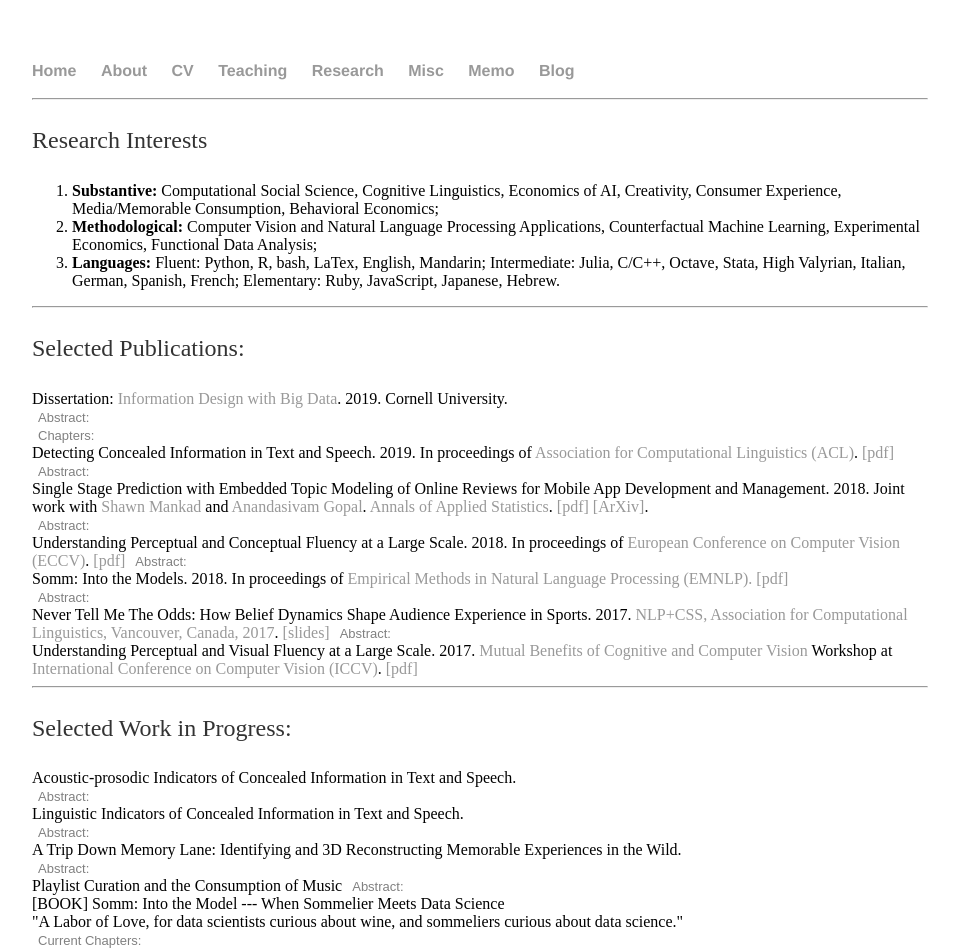
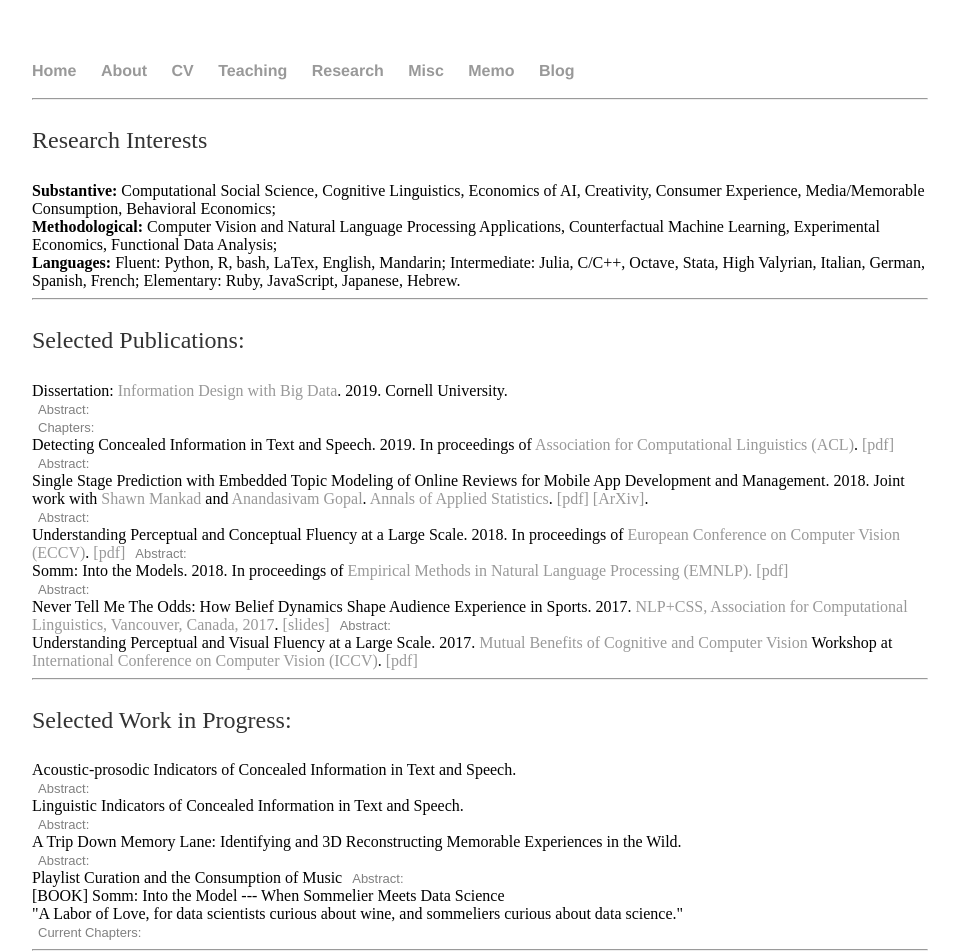
Before and after one commit to shenglih/shenglih.github.io, a Jekyll site: the page built from research/index.html, in a window 1280 px wide. Shown: the top 952 px of the page, without its empty margins (160-1119 px from the left). Built offline with Jekyll 4.4.1, drawn with Linux system fonts in a browser that asks for light colours.

Commit message:
Update index.html

```diff
--- a/research/index.html
+++ b/research/index.html
@@ -42,11 +42,9 @@ title: Shengli Hu, Research
 <div class="blurb">
 	<hr>
 	<p> Research Interests </p>
-	<ol>
-		<li> <b>Substantive:</b> Computational Social Science, Cognitive Linguistics, Economics of AI, Creativity, Consumer Experience, Media/Memorable Consumption, Behavioral Economics;</li>
-		<li> <b>Methodological:</b> Computer Vision and Natural Language Processing Applications, Counterfactual Machine Learning, Experimental Economics, Functional Data Analysis;</li>
-		<li> <b>Languages:</b> Fluent: Python, R, bash, LaTex, English, Mandarin; Intermediate: Julia, C/C++, Octave, Stata, High Valyrian, Italian, German, Spanish, French; Elementary: Ruby, JavaScript, Japanese, Hebrew.
-	</ol>
+	<b>Substantive:</b> Computational Social Science, Cognitive Linguistics, Economics of AI, Creativity, Consumer Experience, Media/Memorable Consumption, Behavioral Economics;<br>
+	<b>Methodological:</b> Computer Vision and Natural Language Processing Applications, Counterfactual Machine Learning, Experimental Economics, Functional Data Analysis;<br>
+        <b>Languages:</b> Fluent: Python, R, bash, LaTex, English, Mandarin; Intermediate: Julia, C/C++, Octave, Stata, High Valyrian, Italian, German, Spanish, French; Elementary: Ruby, JavaScript, Japanese, Hebrew.<br>
 <!-- <h2> Dissertation Title: Media Consumption and Consumer Experience </h2> -->
 <!-- <h2> Dissertation Committee: Shawn Mankad, Vrinda Kadiyali, Kavita Bala, Vithala Rao </h2> -->
 
```
